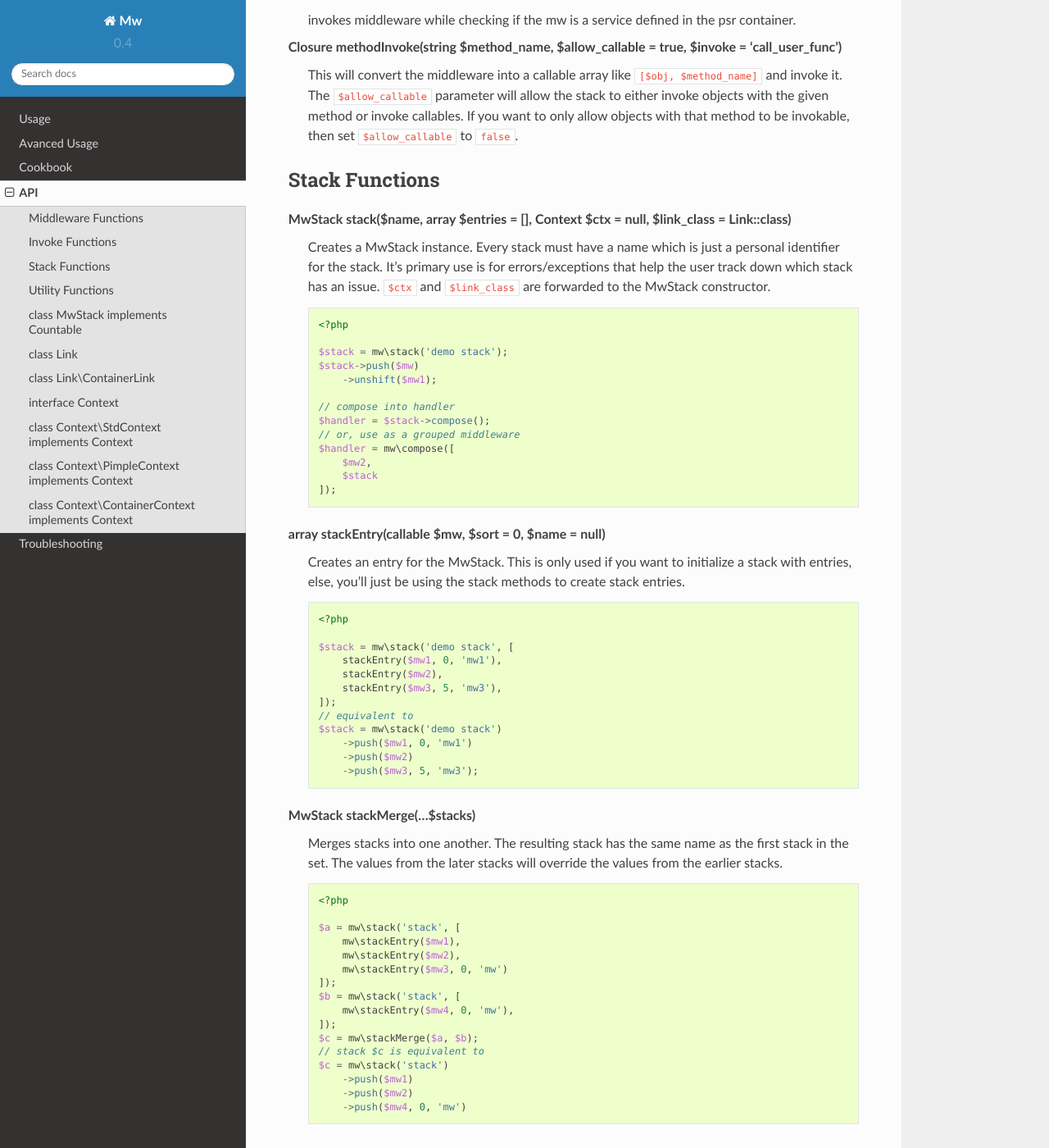
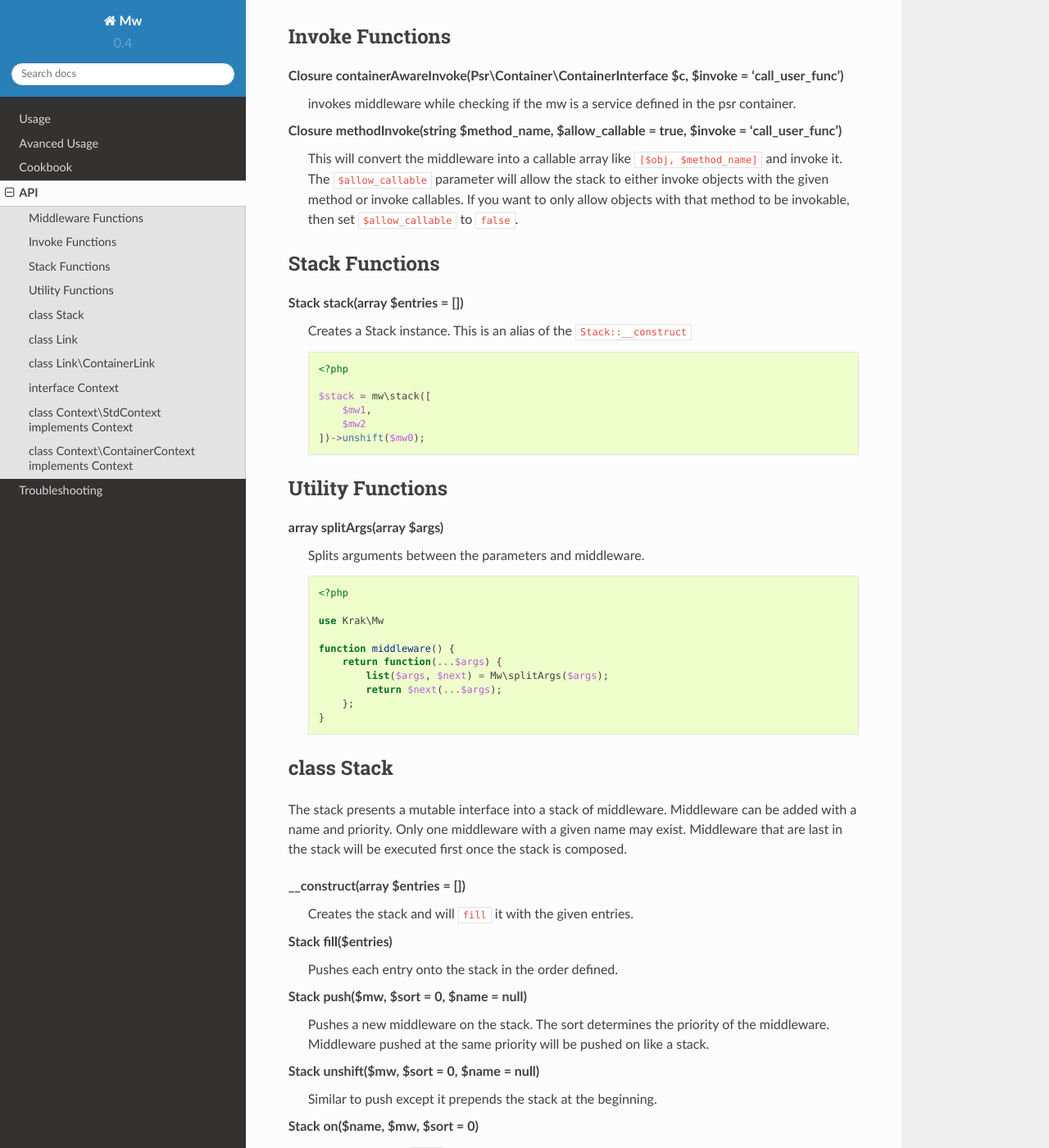
Before and after one commit to krakphp/mw, a Sphinx documentation site: the page built from doc/api.rst, in a window 1280 px wide and 1400 px high, scrolled down 2750 px. Shown: the whole window at 82% size. Built offline with Sphinx 7.4.7 and the Read the Docs theme 2.0.0, drawn with Linux system fonts in a browser that asks for light colours; some of the changed text lies outside the part shown.

Commit message:
Updating v0.5 documentation
Signed-off-by: RJ Garcia <rj@bighead.net>

```diff
--- a/composer.json
+++ b/composer.json
@@ -22,6 +22,7 @@
         "psr/container": "^1.0"
     },
     "require-dev": {
+        "krak/cargo": "^0.2.0",
         "peridot-php/peridot": "^1.18",
         "pimple/pimple": "^3.0"
     },
--- a/doc/advanced-usage.rst
+++ b/doc/advanced-usage.rst
@@ -15,12 +15,12 @@ Each middleware is invoked with a ``Mw\Context`` instance. This is responsible f
 
     use Krak\Mw;
 
-    $handle = mw\compose([
+    $handle = Mw\compose([
         function($v, Mw\Link $next) {
             $ctx = $next->getContext();
             return 1;
         }
-    ], new Krak\Mw\Context\StdContext());
+    ], new Mw\Context\StdContext());
 
 You can configure or pass in any context as long as it implements the ``Mw\Context`` interface. Currently, the context provides an invoker via the ``getInvoke`` method. This allows custom invocation of the middleware as shown in the :doc:`cookbook`.
 
--- a/doc/api.rst
+++ b/doc/api.rst
@@ -8,7 +8,7 @@ The api documentation is broken up into 2 parts: Middleware documentation and Mi
 Middleware Functions
 ~~~~~~~~~~~~~~~~~~~~
 
-Closure compose(array $mws, Context $ctx = null, callable $last = null, $link_class = Link::class)
+Closure compose(array $mws, Context $ctx = null, $link_class = Link::class)
     Composes a set of middleware into a handler.
 
     .. code-block:: php
@@ -33,8 +33,6 @@ Closure compose(array $mws, Context $ctx = null, callable $last = null, $link_cl
 
     ``$ctx`` will default to ``Context\StdContext`` if none is supplied, and it will be the context that is passed to the start link (see: :doc:`advanced-usage` for more details).
 
-    ``$last`` represents the last middleware to be executed if no other middleware handle the parameters. This typically will throw an exception in that case, but it might be advantageous to set this to something else for your needs.
-
     ``$link_class`` is the class that will be constructed for the middleware link. It must be or extend ``Krak\Mw\Link`` (see: :doc:`advanced-usage` for more details).
 
 Closure composer(Context $ctx, $link_class = Link::class)
@@ -49,6 +47,18 @@ Closure composer(Context $ctx, $link_class = Link::class)
             mw1(),
             mw2()
         ]);
+
+Closure guardedComposer($composer, $msg)
+
+    Creates a composer that will automatically append a guard middleware with the given message when composing.
+
+    .. code-block:: php
+
+        $compose = mw\composer();
+        $compose = mw\guardedComposer($compose, 'No result was returned.');
+        $handler = $compose([]);
+        $handler();
+        // A NoResultException will be thrown with the `No result was returned.` message
 
 Closure group(array $mws)
     Creates a new *middleware* composed as one from a middleware stack.
@@ -121,11 +131,9 @@ Closure filter(callable $mw, callable $predicate)
 
     In this example, the stack of middleware always returns 1, however, the filtered middleware gets executed if the value is 4, and in that case, it returns 2 instead.
 
+
 Invoke Functions
 ~~~~~~~~~~~~~~~~
-
-Closure pimpleAwareInvoke(Pimple\\Container $c, $invoke = 'call_user_func')
-    invokes middleware while checking if the mw is a service defined in the pimple container
 
 Closure containerAwareInvoke(Psr\\Container\\ContainerInterface $c, $invoke = 'call_user_func')
     invokes middleware while checking if the mw is a service defined in the psr container.
@@ -136,64 +144,17 @@ Closure methodInvoke(string $method_name, $allow_callable = true, $invoke = 'cal
 Stack Functions
 ~~~~~~~~~~~~~~~
 
-MwStack stack($name, array $entries = [], Context $ctx = null, $link_class = Link::class)
-    Creates a MwStack instance. Every stack must have a name which is just a personal identifier for the stack. It's primary use is for errors/exceptions that help the user track down which stack has an issue. ``$ctx`` and ``$link_class`` are forwarded to the MwStack constructor.
+Stack stack(array $entries = [])
+    Creates a Stack instance. This is an alias of the ``Stack::__construct``
 
     .. code-block:: php
 
         <?php
 
-        $stack = mw\stack('demo stack');
-        $stack->push($mw)
-            ->unshift($mw1);
-
-        // compose into handler
-        $handler = $stack->compose();
-        // or, use as a grouped middleware
-        $handler = mw\compose([
-            $mw2,
-            $stack
-        ]);
-
-array stackEntry(callable $mw, $sort = 0, $name = null)
-    Creates an entry for the MwStack. This is only used if you want to initialize a stack with entries, else, you'll just be using the stack methods to create stack entries.
-
-    .. code-block:: php
-
-        <?php
-
-        $stack = mw\stack('demo stack', [
-            stackEntry($mw1, 0, 'mw1'),
-            stackEntry($mw2),
-            stackEntry($mw3, 5, 'mw3'),
-        ]);
-        // equivalent to
-        $stack = mw\stack('demo stack')
-            ->push($mw1, 0, 'mw1')
-            ->push($mw2)
-            ->push($mw3, 5, 'mw3');
-
-MwStack stackMerge(...$stacks)
-    Merges stacks into one another. The resulting stack has the same name as the first stack in the set. The values from the later stacks will override the values from the earlier stacks.
-
-    .. code-block:: php
-
-        <?php
-
-        $a = mw\stack('stack', [
-            mw\stackEntry($mw1),
-            mw\stackEntry($mw2),
-            mw\stackEntry($mw3, 0, 'mw')
-        ]);
-        $b = mw\stack('stack', [
-            mw\stackEntry($mw4, 0, 'mw'),
-        ]);
-        $c = mw\stackMerge($a, $b);
-        // stack $c is equivalent to
-        $c = mw\stack('stack')
-            ->push($mw1)
-            ->push($mw2)
-            ->push($mw4, 0, 'mw')
+        $stack = mw\stack([
+            $mw1,
+            $mw2
+        ])->unshift($mw0);
 
 Utility Functions
 ~~~~~~~~~~~~~~~~~
@@ -215,24 +176,24 @@ array splitArgs(array $args)
         }
 
 
-class MwStack implements Countable
-~~~~~~~~~~~~~~~~~~~~~~~~~~~~~~~~~~~
+class Stack
+~~~~~~~~~~~
 
 The stack presents a mutable interface into a stack of middleware. Middleware can be added with a name and priority. Only one middleware with a given name may exist. Middleware that are last in the stack will be executed first once the stack is composed.
 
-__construct($name, Context $ctx = null, $link_class = Link::class)
-    Creates the mw stack with a name. The ``$ctx`` and ``$link_class`` are forwarded to ``mw\compose`` once the stack is composed.
-string getName()
-    returns the name of the middleware
-MwStack push($mw, $sort = 0, $name = null)
+__construct(array $entries = [])
+    Creates the stack and will ``fill`` it with the given entries.
+Stack fill($entries)
+    Pushes each entry onto the stack in the order defined.
+Stack push($mw, $sort = 0, $name = null)
     Pushes a new middleware on the stack. The sort determines the priority of the middleware. Middleware pushed at the same priority will be pushed on like a stack.
-MwStack unshift($mw, $sort = 0, $name = null)
+Stack unshift($mw, $sort = 0, $name = null)
     Similar to push except it prepends the stack at the beginning.
-MwStack on($name, $mw, $sort = 0)
+Stack on($name, $mw, $sort = 0)
     Simply an alias of ``push``; however, the argument order lends it nicer for adding/replacing named middleware.
-MwStack before($name, $mw, $mw_name = null)
+Stack before($name, $mw, $mw_name = null)
     Inserts a middleware right before the given middleware.
-MwStack after($name, $mw, $mw_name = null)
+Stack after($name, $mw, $mw_name = null)
     Inserts a middleware right after the given middleware.
 array shift($sort = 0)
     Shifts the stack at the priority given by taking an element from the front/bottom of the stack. The shifted stack entry is returned as a tuple.
@@ -240,24 +201,10 @@ array pop($sort = 0)
     Pops the stack at the priority given be taking an element from the back/top of the stack. The popped stack entry is returned as a tuple.
 array remove($name)
     Removes a named middleware. The removed middleware is returned as a tuple.
-array normalize()
+array toArray()
     Normalizes the stack into an array of middleware that can be used with ``mw\compose``
 mixed __invoke(...$params)
     Allows the middleware stack to be used as middleware itself.
-Closure compose(callable $last = null)
-    Composes the stack into a handler.
-Generator getEntries()
-    Yields the raw stack entries in the order they were added.
-MwStack withName($name)
-    Creates a clone of the current stack with an updated name.
-MwStack withContext(Context $ctx)
-    Creates a clone of the current stack with an updated context
-MwStack withLinkClass($class)
-    Creates a clone of the current stack with an updated link class
-MwStack withEntries($entries)
-    Creates a clone of the current stack with updated entries.
-MwStack static createFromEntries($name, $entries)
-    Creates a stack with a set of entries. ``mw\stack`` internally calls this.
 
 class Link
 ~~~~~~~~~~
@@ -274,7 +221,7 @@ getContext()
     returns the context instance apart of the link.
 
 class Link\\ContainerLink
-~~~~~~~~~~~~~~~~~~~
+~~~~~~~~~~~~~~~~~~~~~~~~~
 
 Extends the Link class and implements the Psr\\Container\\ContainerInterface and ArrayAccess. Keep in mind that it offers read-only access, so setting and deleting offsets will cause an exception to be thrown.
 
@@ -293,18 +240,8 @@ The default context for the mw system. It simply holds the a value to the invoke
 
 __construct($invoke = 'call_user_func')
 
-class Context\\PimpleContext implements Context
-~~~~~~~~~~~~~~~~~~~~~~~~~~~~~~~~~~~~~~~~~~~~~~~
-
-Provides nice pimple integeration by allowing the context to act like a pimple container and it provides pimple invocation by default.
-
-View the :doc:`cookbook/pimple-middleware` for example on this.
-
-__construct(Container $container, $invoke = null)
-    The pimple container and an optional invoker if you don't want to use the ``pimpleAwareInvoke``
-
 class Context\\ContainerContext implements Context
-~~~~~~~~~~~~~~~~~~~~~~~~~~~~~~~~~~~~~~~~~~~~~~~
+~~~~~~~~~~~~~~~~~~~~~~~~~~~~~~~~~~~~~~~~~~~~~~~~~~
 
 Provides psr container integeration by allowing the context to act like a psr container and it provides container invocation by default.
 
--- a/doc/cookbook.rst
+++ b/doc/cookbook.rst
@@ -6,5 +6,4 @@ The cookbook provides documentation on how to extend or utilize the mw system in
 
 - :doc:`cookbook/custom-link-class`
 - :doc:`cookbook/custom-method-middleware`
-- :doc:`cookbook/pimple-middleware`
 - :doc:`cookbook/container-middleware`
--- a/doc/cookbook/container-middleware.rst
+++ b/doc/cookbook/container-middleware.rst
@@ -2,7 +2,7 @@
 Container Middleware
 ====================
 
-You can easily integrate your middleware stacks with any PSR container using the ``Mw\Context\Container`` which will allow any middleware to be a container identifier and give you access to your container via the mw context.
+You can easily integrate your middleware stacks with any PSR container using the ``Mw\Context\ContainerContext`` which will allow any middleware to be a container identifier and give you access to your container via the mw context.
 
 .. code-block:: php
 
--- a/doc/troubleshooting.rst
+++ b/doc/troubleshooting.rst
@@ -14,7 +14,7 @@ You can get this error if you:
 - Forget to put a return statement in your middleware so the chain breaks and no response is returned.
 - Have a logic error where no middleware actually accepts the response
 
-If you are having trouble finding which handler is causing the issue, you can use a MwStack instead. These provide better error messages because each middleware stack has a name which can help track down which middlware stack is causing the problem.
+If you are having trouble finding which handler is causing the issue, you can use add a `guard` middleware when you compose your middleware set to provide custom error messages.
 
 "Middleware cannot be invoked because it does not contain the '' method"
 ========================================================================
```
Also changed, not shown: other parts of doc/troubleshooting.rst (+2 -2 lines), doc/cookbook/pimple-middleware.rst (deleted, +0 -30 lines), doc/usage.rst (+7 -6 lines), 6 other files.
